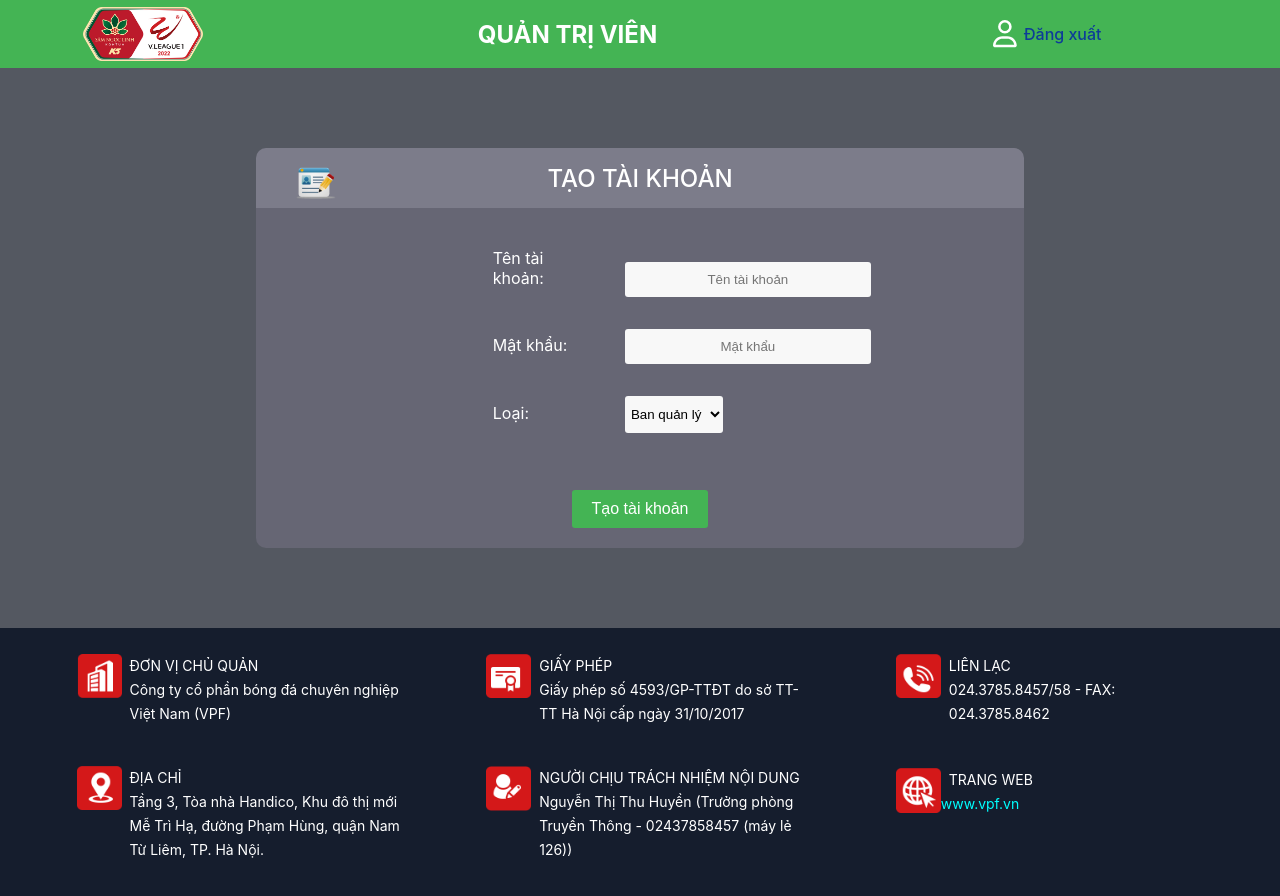
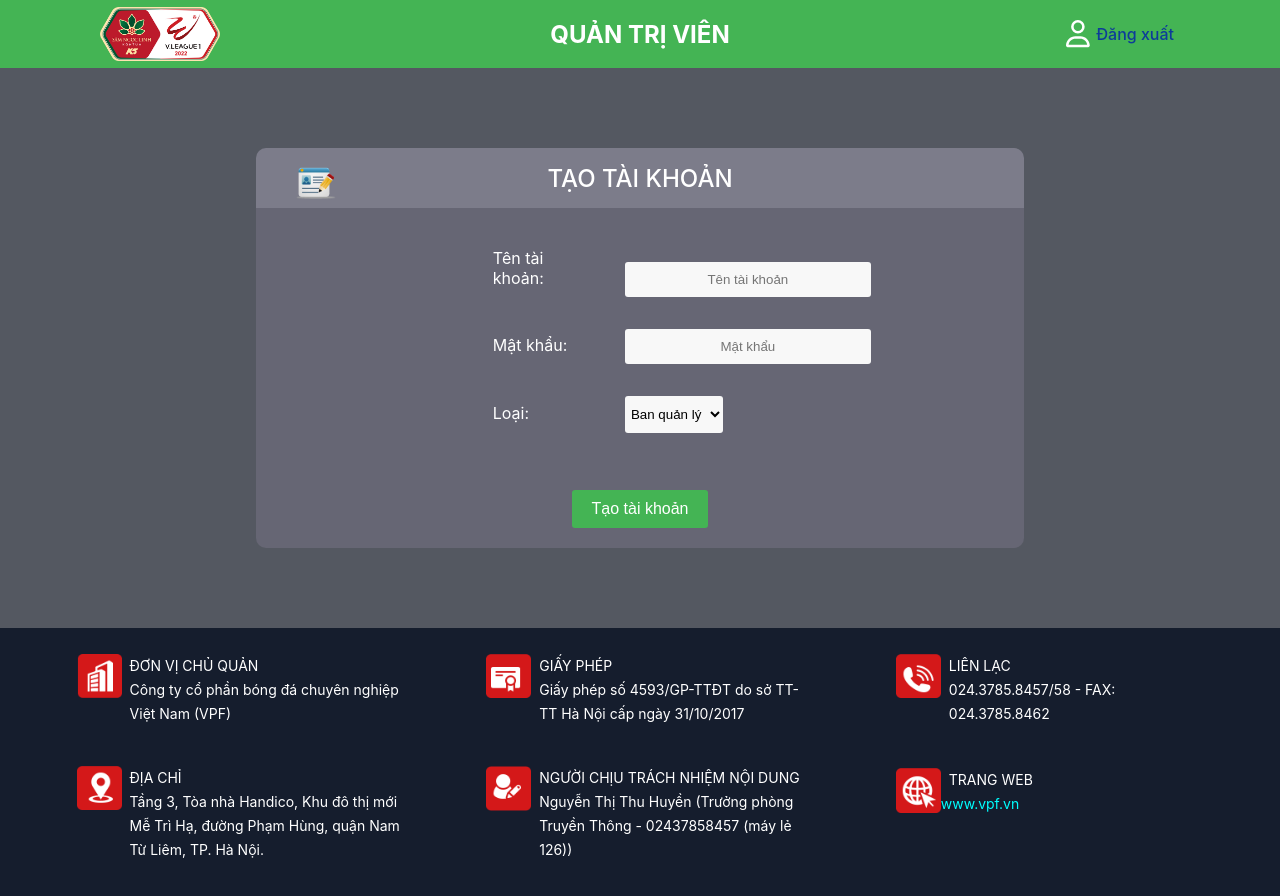
Before and after one commit to TKhai55/se104_admin, a React (Create React App) app: page /admin/createAccount in a window 1280 px wide. Shown: the top 896 px of the page. Built offline with nearby package versions, Linux system fonts and the light colour scheme.

Commit message:
fix semi

```diff
--- a/src/Pages/Administrator/Header_Administrator/Header.css
+++ b/src/Pages/Administrator/Header_Administrator/Header.css
@@ -4,9 +4,6 @@
     height: 8.5vh;
     display: flex;
     background-color: #44B454;
-}
-.HomepageLink{
-    margin-left: 10vw;
 }
 header .logo, header .user{
     width: 25%;
--- a/src/Pages/Administrator/Header_Administrator/Header.jsx
+++ b/src/Pages/Administrator/Header_Administrator/Header.jsx
@@ -11,11 +11,9 @@ const Header = () => {
     return (
         <header >
             <div className='header d_flex' >
-                <Link to='/admin' className='HomepageLink'>
-                    <div className="logo" >
-                        <img className='mainlogo' src={logo} alt="logo" />
-                    </div>
-                </Link>
+                <div className="logo" >
+                    <img className='mainlogo' src={logo} alt="logo" />
+                </div>
                 <div className="title">
                     <h2>QUẢN TRỊ VIÊN</h2>
                 </div>
--- a/src/Pages/Manager/Header_Manager/Header.css
+++ b/src/Pages/Manager/Header_Manager/Header.css
@@ -4,9 +4,6 @@
     height: 8.5vh;
     display: flex;
     background-color: #44B454;
-}
-.HomepageLink{
-    margin-left: 10vw;
 }
 header .logo, header .user{
     width: 25%;
--- a/src/Pages/Manager/Header_Manager/Header.jsx
+++ b/src/Pages/Manager/Header_Manager/Header.jsx
@@ -7,15 +7,15 @@ import { Link } from 'react-router-dom';
 
 
 
+
+
 const Header = () => {
     return (
         <header >
             <div className='header d_flex' >
-                <Link to='/manager/home' className='HomepageLink'>
-                    <div className="logo" >
-                        <img className='mainlogo' src={logo} alt="logo" />
-                    </div>
-                </Link>
+                <div className="logo" >
+                    <img className='mainlogo' src={logo} alt="logo" />
+                </div>
                 <div className="title">
                     <h2>BAN QUẢN LÝ</h2>
                 </div>
--- a/src/Pages/Manager/RegisterClub/RegisterClub.jsx
+++ b/src/Pages/Manager/RegisterClub/RegisterClub.jsx
@@ -118,7 +118,7 @@ const RegisterClub = () => {
                         </div>
                         <Link to='/manager/home/register_club'><button>Thêm</button></Link>
                     </div>
-                    <button className='done'>HOÀN TẤT NHẬP</button>
+                    <Link to='/manager/home'><button className='done'>HOÀN TẤT NHẬP</button></Link>
                 </div>
             </section>
         </div>
--- a/src/Pages/Organizer/Header_Organizer/Header.css
+++ b/src/Pages/Organizer/Header_Organizer/Header.css
@@ -4,9 +4,6 @@
     height: 8.5vh;
     display: flex;
     background-color: #44B454;
-}
-.HomepageLink{
-    margin-left: 10vw;
 }
 header .logo, header .user{
     width: 25%;
--- a/src/Pages/Organizer/Header_Organizer/Header.jsx
+++ b/src/Pages/Organizer/Header_Organizer/Header.jsx
@@ -11,11 +11,9 @@ const Header = () => {
     return (
         <header >
             <div className='header d_flex' >
-                <Link to='/organizer/home' className='HomepageLink'>
-                    <div className="logo" >
-                        <img className='mainlogo' src={logo} alt="logo" />
-                    </div>
-                </Link>
+                <div className="logo" >
+                    <img className='mainlogo' src={logo} alt="logo" />
+                </div>
                 <div className="title">
                     <h2>BAN TỔ CHỨC</h2>
                 </div>
--- a/src/Pages/Sign In/SignIn/SignIn.jsx
+++ b/src/Pages/Sign In/SignIn/SignIn.jsx
@@ -9,11 +9,11 @@ const SignIn = () => {
             <Header />
             <section className='SignIn'>
                 <div className="Signbox">
-                    <Link to='/Manager'>
-                        <div className="title">
+
+                    <div className="title">
                         <h3>Đăng nhập</h3>
-                        </div>
-                    </Link>
+                    </div>
+
                     <div className="content">
                         <form>
                             <div className="form_content">
@@ -24,7 +24,7 @@ const SignIn = () => {
                                 <label htmlFor="password">Mật khẩu</label>
                                 <input type="password" name="password" id="password" placeholder="Mật khẩu" />
                             </div>
-                            <Link to='/Organizer'><button className='signin_btn'><h3>Đăng nhập</h3></button></Link>
+                            <button className='signin_btn'><h3>Đăng nhập</h3></button>
                         </form>
 
                     </div>
```
